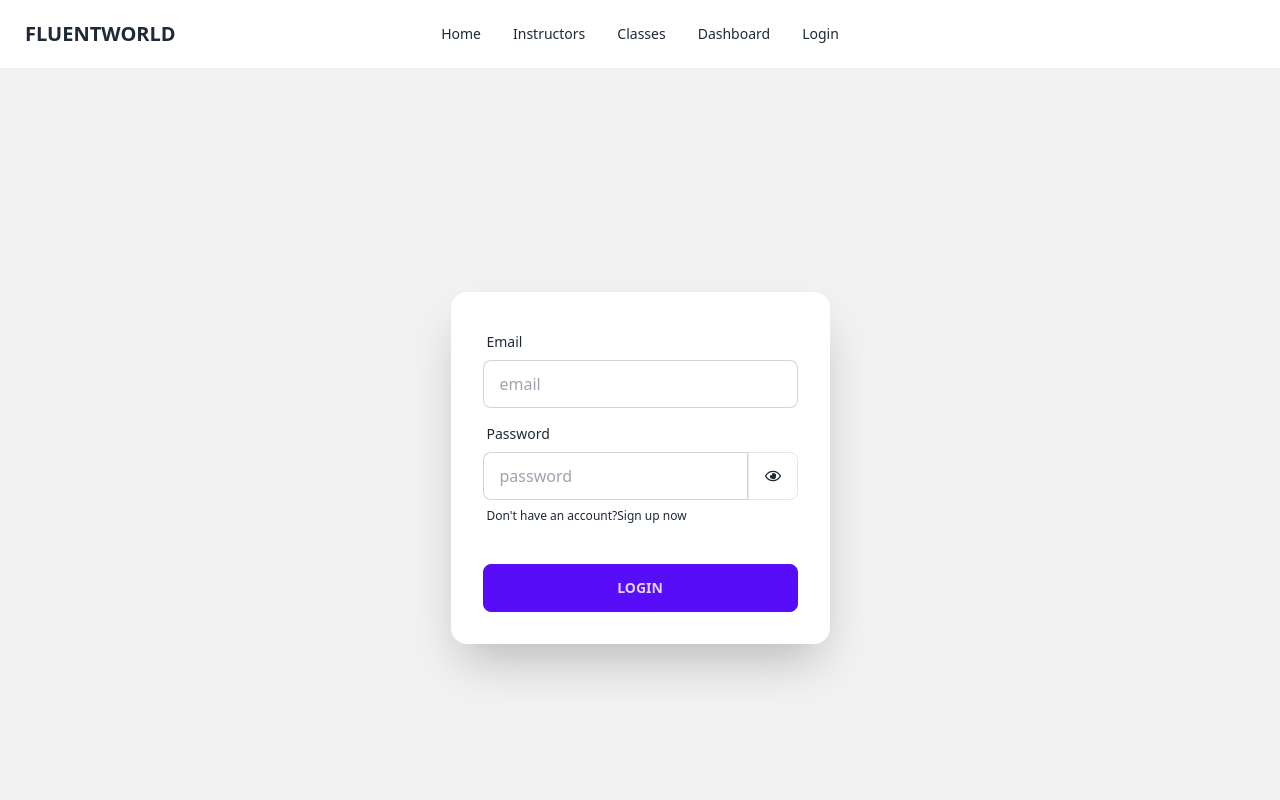
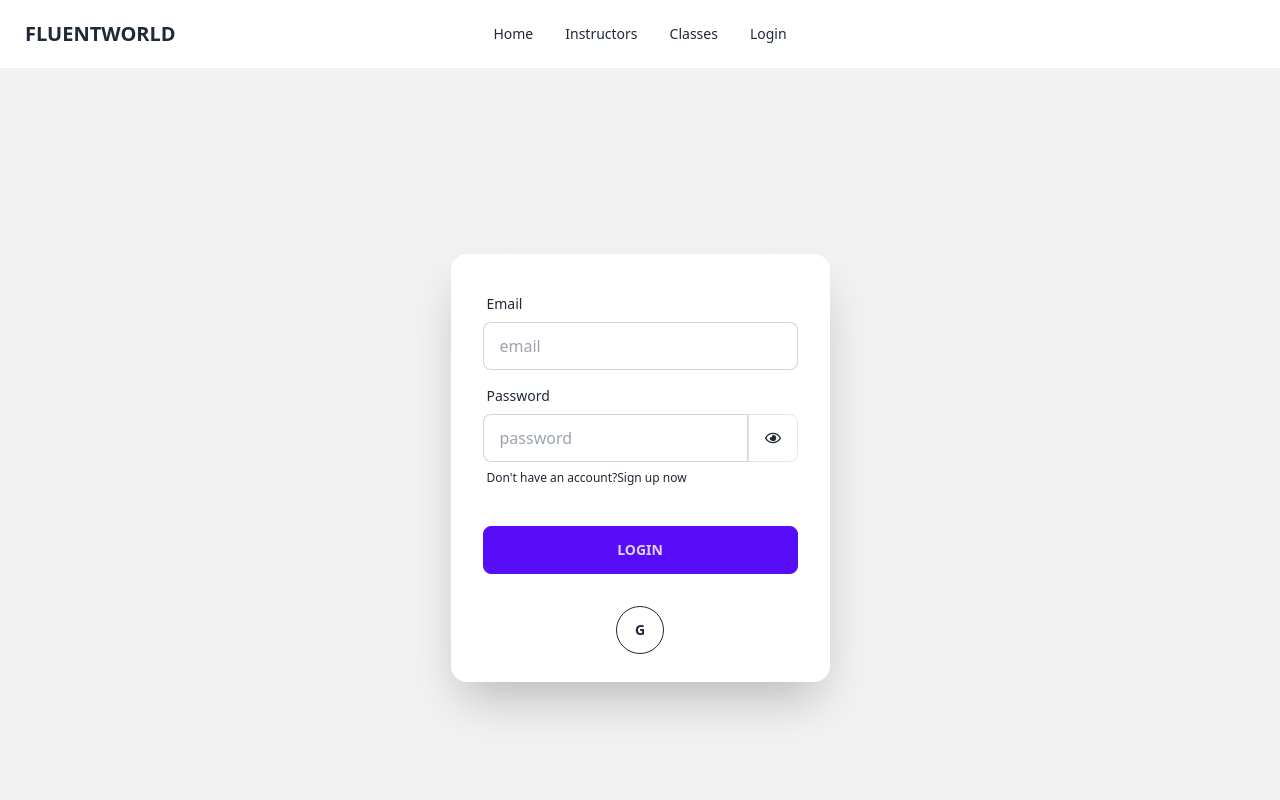
Before and after one commit to ashraf56/FluentWorld, a React (Vite) app: page /login in a window 1280 px wide. Shown: the top 800 px of the page. Built offline with nearby package versions, Linux system fonts and the light colour scheme; no server answers.

Commit message:
Google signin implemented

```diff
--- a/src/AllPages/Header/Header.jsx
+++ b/src/AllPages/Header/Header.jsx
@@ -36,16 +36,16 @@ let handleout=()=>{
       <li><Link>Home</Link> </li>
       <li><Link>Instructors</Link> </li>
       <li><Link>Classes</Link> </li>
-      <li><Link>Dashboard </Link> </li>
-      {user ?  <li><Link onClick={handleout}>LogOut</Link> </li>:  <li><Link to='/login'>Login </Link> </li>}
+      {user && <li><Link>Dashboard </Link> </li>}
+      {user  ?  <li><Link onClick={handleout}>Logout</Link> </li>:  <li><Link to='/login'>Login </Link> </li>}
 
 
     </ul>
   </div>
   <div className="navbar-end">
 
-   {user && <div className="avatar">
-  <div className="w-10 rounded-full ring ring-slate-950 ring-offset-base-100 ring-offset-2">
+   {user?.photoURL && <div className="avatar">
+  <div className="w-8 rounded-full ring ring-slate-950 ring-offset-base-100 ring-offset-2">
      <img src={user.photoURL} className='rounded-full' />
   </div>
 </div>
--- a/src/Authentication/Login/Login.jsx
+++ b/src/Authentication/Login/Login.jsx
@@ -8,7 +8,7 @@ const Login = () => {
   const togglePasswordVisibility = () => {
     setShowPassword(!showPassword);
   };
-let {Login}=useContext(AuthService)
+let {Login,googleSignin}=useContext(AuthService)
   const { register, formState: { errors }, handleSubmit ,reset ,watch } = useForm();
   const onSubmit = data => {
 console.log(data);
@@ -21,6 +21,19 @@ console.log(user);
   const errorCode = error.code;
   const errorMessage = error.message;
 });
+}
+let social=()=>{
+  googleSignin()
+  .then((result) => {
+
+    const user = result.user;
+console.log(user);
+  }).catch((error) => {
+    const errorCode = error.code;
+    const errorMessage = error.message;
+
+  });
+
 }
 
     return (
@@ -60,6 +73,9 @@ console.log(user);
           <button className="btn btn-primary">Login</button>
         </div>
       </form>
+      <div className='mx-auto mb-7'>
+        <button className='btn btn-outline  btn-circle ' onClick={social} >G</button>
+      </div>
     </div>
   </div>
 </div>
```
